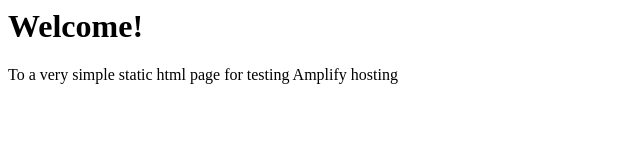
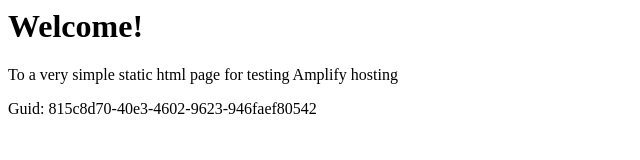
Before and after one commit to aws-aemilia-fra/Github-PR-Commit-Integration-Test-DoNotTouch-GitHubAutoBuildCanaryTest-v1-preprod-eu-central-1, a website: page src/index.html in a window 1280 px wide. Shown: the whole page, without its empty margins (0-640 px from the left). Drawn offline with Linux system fonts and the light colour scheme.

Commit message:
commit from integ tests

```diff
--- a/src/index.html
+++ b/src/index.html
@@ -1,3 +1,5 @@
+
+
 <html lang="en">
 
 <head>
@@ -10,6 +12,6 @@
 <body>
     <h1>Welcome!</h1>
     <p>To a very simple static html page for testing Amplify hosting</p>
-</body>
+    <p>Guid: 815c8d70-40e3-4602-9623-946faef80542</p></body>
 
 </html>
```
